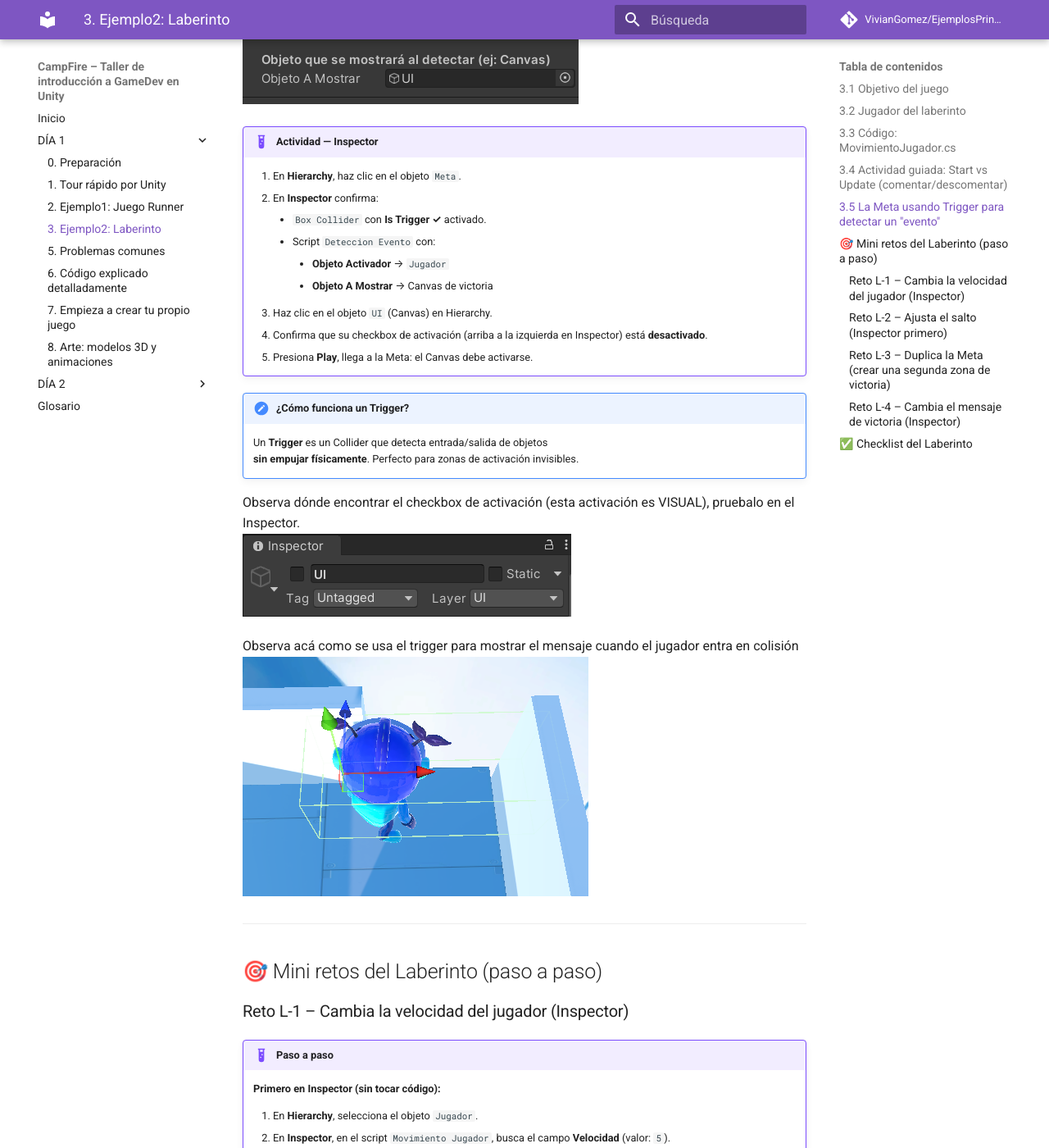
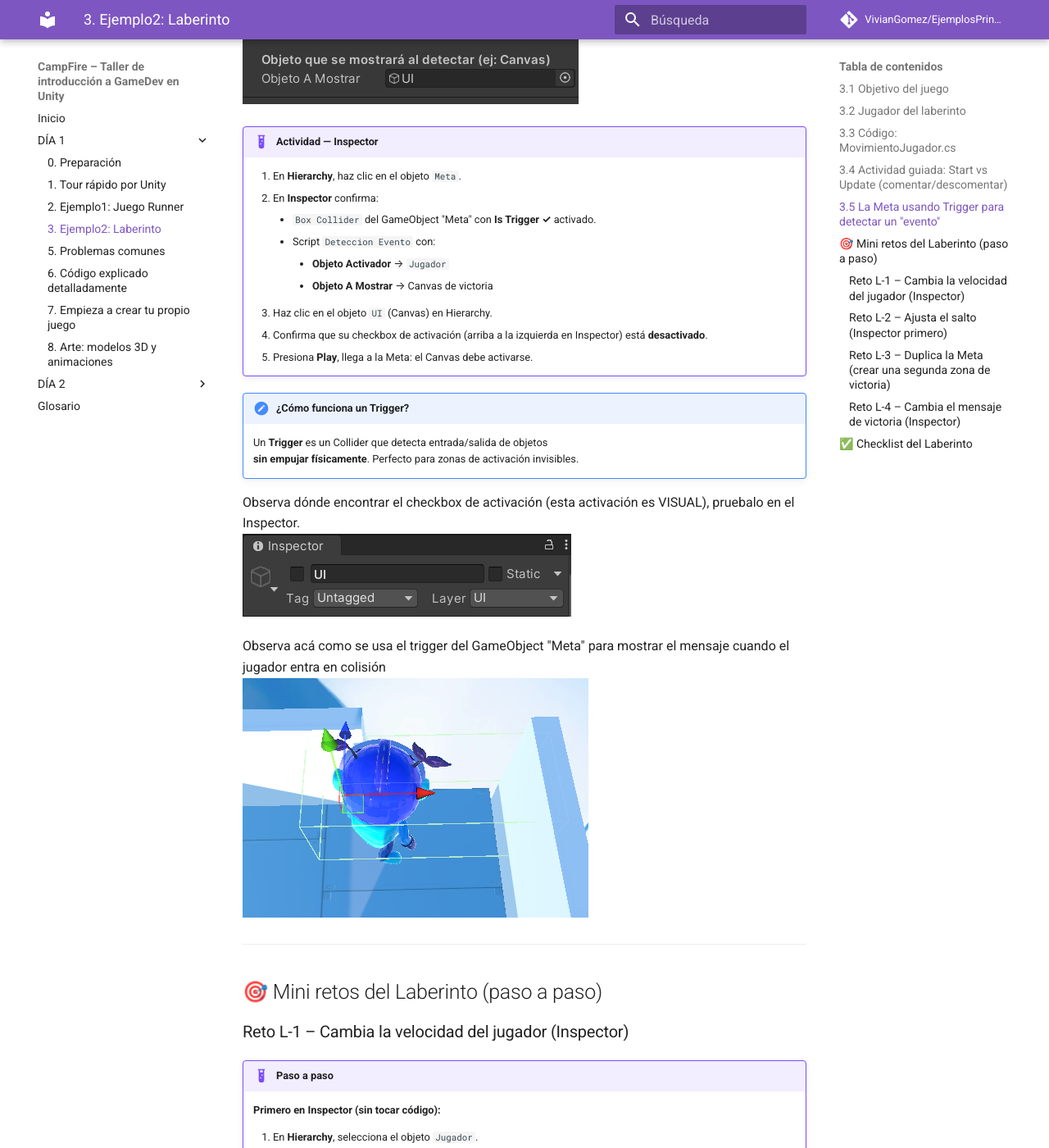
Before and after one commit to VivianGomez/EjemplosPrincipiantesUnity, an MkDocs documentation site: the page built from docs/03-laberinto.md, in a window 1280 px wide and 1400 px high, scrolled down 5484 px. Shown: the whole window at 82% size. Built offline with MkDocs 1.6.1 and Material for MkDocs 9.7.7, drawn with Linux system fonts in a browser that asks for light colours; comment, search, counter and statistics services are not loaded.

Commit message:
arreglos finales textos laberinto

```diff
--- a/docs/03-laberinto.md
+++ b/docs/03-laberinto.md
@@ -235,7 +235,7 @@
 !!! example "Actividad — Inspector"
     1. En **Hierarchy**, haz clic en el objeto `Meta`.
     2. En **Inspector** confirma:
-        - `Box Collider` con **Is Trigger ✓** activado.
+        - `Box Collider` del GameObject "Meta" con **Is Trigger ✓** activado.
         - Script `Deteccion Evento` con:
             - **Objeto Activador** → `Jugador`
             - **Objeto A Mostrar** → Canvas de victoria
@@ -251,7 +251,7 @@
 ![Activación UI](img/activacionGO.png)
 
 
-Observa acá como se usa el trigger para mostrar el mensaje cuando el jugador entra en colisión <br>
+Observa acá como se usa el trigger del GameObject "Meta" para mostrar el mensaje cuando el jugador entra en colisión <br>
 ![Trigger Meta](img/triggerMeta.png)
 
 ---
```
